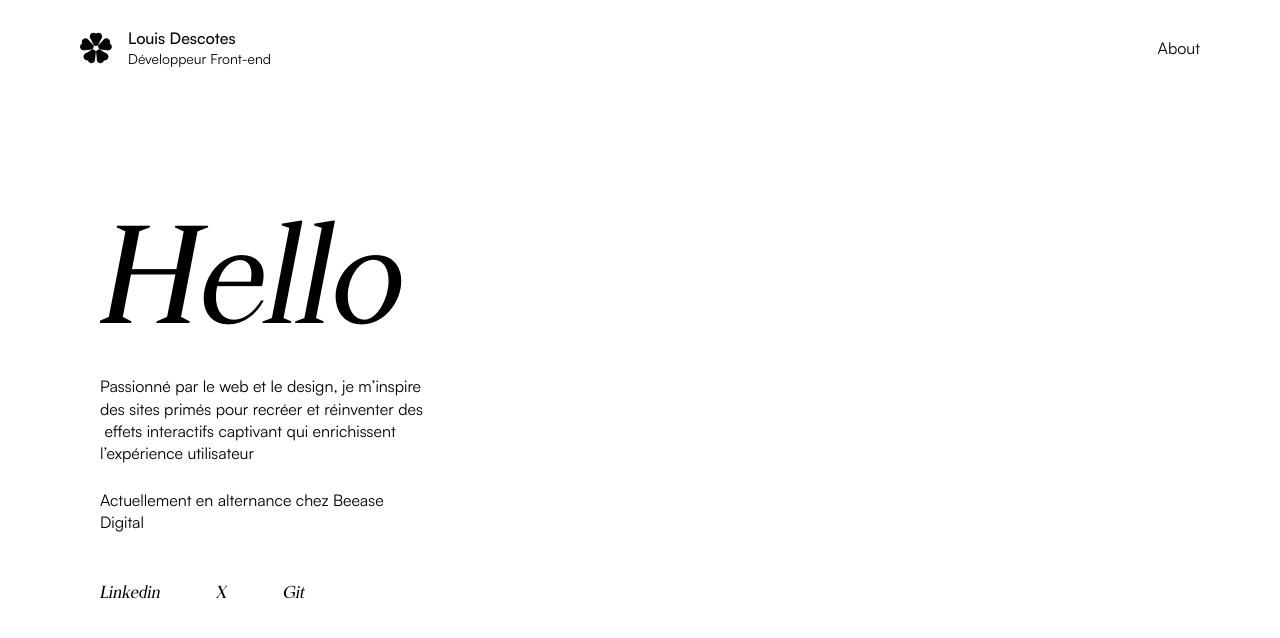
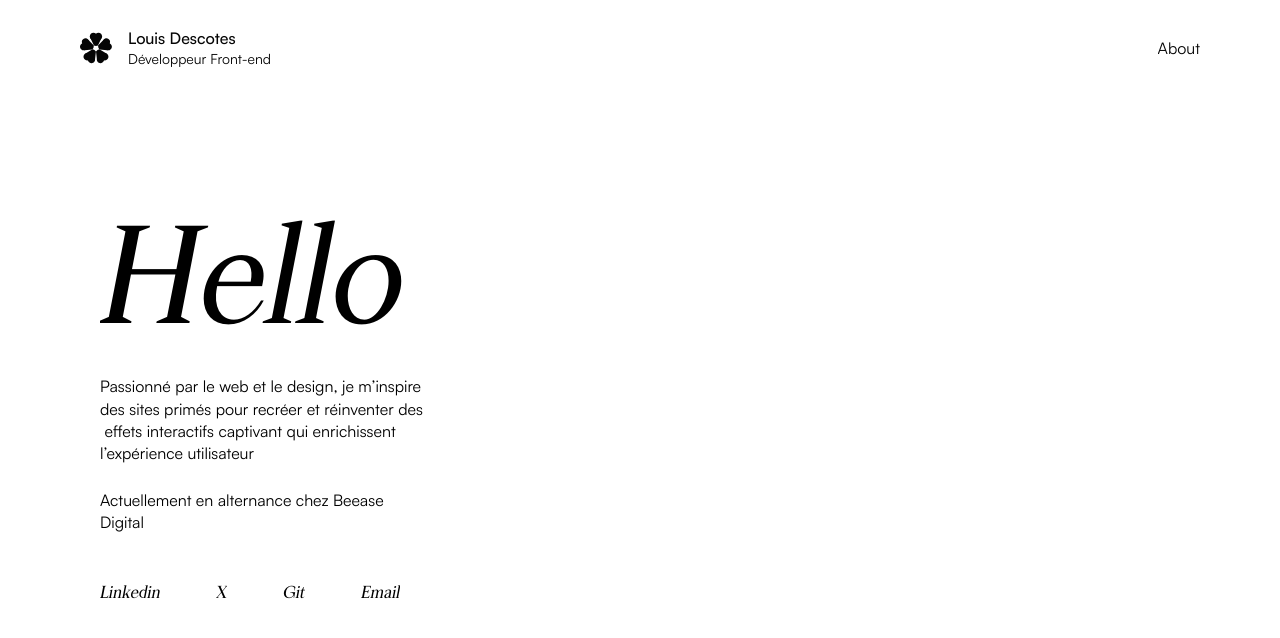
Before and after one commit to louisdescotes/portfolio2025, a React (Vite) app: page /about in a window 1280 px wide. Shown: the top 638 px of the page. Built offline with nearby package versions, Linux system fonts and the light colour scheme.

Commit message:
Ajout email

```diff
--- a/index.html
+++ b/index.html
@@ -1,8 +1,8 @@
-<!doctype html>
+<!DOCTYPE html>
 <html lang="fr">
   <head>
     <title>Louis Descotes</title>
-        <meta charset="UTF-8">
+    <meta charset="UTF-8" />
     <meta name="title" content="Mon Portfolio - Développeur Web Créatif" />
 
     <meta
@@ -25,48 +25,75 @@
       content="width=device-width, initial-scale=1.0, maximum-scale=5.0, user-scalable=yes"
     />
 
-
     <link rel="canonical" href="https://louisdescotes.fr" />
 
     <meta property="og:type" content="website" />
     <meta property="og:url" content="https://louisdescotes.fr" />
-        <meta
-          property="og:title"
-          content="Louis Descotes"
-        />
+    <meta property="og:title" content="Louis Descotes" />
     <meta
       property="og:description"
       content="Découvrez mes projets de développement web créatif et mes compétences professionnelles."
     />
-        <meta property="og:image" content="https://www.monportfolio.com/image.jpg" />
+    <meta
+      property="og:image"
+      content="https://www.monportfolio.com/image.jpg"
+    />
 
     <meta name="twitter:card" content="summary_large_image" />
     <meta name="twitter:url" content="https://louisdescotes.fr" />
-        <meta
-          name="twitter:title"
-          content="Louis Descotes"
-        />
+    <meta name="twitter:title" content="Louis Descotes" />
     <meta
       name="twitter:description"
       content="Découvrez mes projets de développement web créatif et mes compétences professionnelles."
     />
-        <meta name="twitter:image" content="https://www.monportfolio.com/image.jpg" />
+    <meta
+      name="twitter:image"
+      content="https://www.monportfolio.com/image.jpg"
+    />
 
     <link rel="icon" href="/svg/logo.svg" />
 
     <!-- Google Tag Manager -->
-<script>(function(w,d,s,l,i){w[l]=w[l]||[];w[l].push({'gtm.start':
-  new Date().getTime(),event:'gtm.js'});var f=d.getElementsByTagName(s)[0],
-  j=d.createElement(s),dl=l!='dataLayer'?'&l='+l:'';j.async=true;j.src=
-  'https://www.googletagmanager.com/gtm.js?id='+i+dl;f.parentNode.insertBefore(j,f);
-  })(window,document,'script','dataLayer','GTM-57KD54V4');</script>
+    <script>
+      (function (w, d, s, l, i) {
+        w[l] = w[l] || [];
+        w[l].push({ "gtm.start": new Date().getTime(), event: "gtm.js" });
+        var f = d.getElementsByTagName(s)[0],
+          j = d.createElement(s),
+          dl = l != "dataLayer" ? "&l=" + l : "";
+        j.async = true;
+        j.src = "https://www.googletagmanager.com/gtm.js?id=" + i + dl;
+        f.parentNode.insertBefore(j, f);
+      })(window, document, "script", "dataLayer", "GTM-57KD54V4");
+    </script>
     <!-- End Google Tag Manager -->
   </head>
   <body>
     <!-- Google Tag Manager (noscript) -->
-<noscript><iframe src="https://www.googletagmanager.com/ns.html?id=GTM-57KD54V4"
-  height="0" width="0" style="display:none;visibility:hidden"></iframe></noscript>
+    <noscript
+      ><iframe
+        src="https://www.googletagmanager.com/ns.html?id=GTM-57KD54V4"
+        height="0"
+        width="0"
+        style="display: none; visibility: hidden"
+      ></iframe
+    ></noscript>
     <!-- End Google Tag Manager (noscript) -->
+
+    <!-- Google tag (gtag.js) -->
+    <script
+      async
+      src="https://www.googletagmanager.com/gtag/js?id=G-YQRQ25F1J2"
+    ></script>
+    <script>
+      window.dataLayer = window.dataLayer || [];
+      function gtag() {
+        dataLayer.push(arguments);
+      }
+      gtag("js", new Date());
+
+      gtag("config", "G-YQRQ25F1J2");
+    </script>
     <div id="root"></div>
     <script type="module" src="/src/main.jsx"></script>
   </body>
--- a/src/pages/About.jsx
+++ b/src/pages/About.jsx
@@ -52,6 +52,17 @@ const About = () => {
           >
             <TextAppear>Git</TextAppear>
           </motion.a>
+          <motion.a
+            initial={{ y: "80%", opacity: 0 }}
+            animate={{ y: 0, opacity: 1 }}
+            transition={{ ease: [0.76, 0, 0.24, 1], delay: 0.6, duration: 1 }}
+            className="titleDescriptionProjet"
+            href="mailto:ldescotes1@gmail.com"
+            target="_blank"
+            rel="noopener noreferrer"
+          >
+            <TextAppear>Email</TextAppear>
+          </motion.a>
         </div>
       </aside>
     </section>
```
Lines whose indentation alone changed are shown as unchanged.
